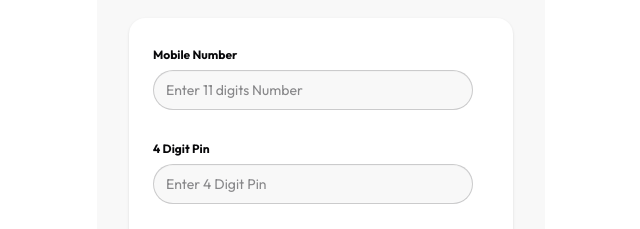
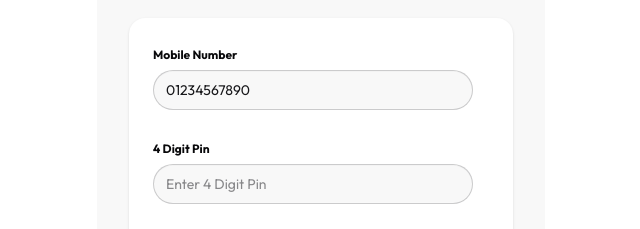
Before and after one commit to Mahabubislam50725/Payoo-Payment-System-App, a plain HTML site: page index.html in a window 1280 px wide. Shown: the part 214-443 px from the top of the page, 319-959 px from the left. Drawn offline with nearby package versions, Linux system fonts and the light colour scheme.

Commit message:
Complete

```diff
--- a/index.html
+++ b/index.html
@@ -36,7 +36,7 @@
       <div class="card-body">
         <fieldset class="fieldset">
           <label class="label text-neutral font-bold">Mobile Number</label>
-          <input id="login-input" type="text" maxlength="11" minlength="11" class="input rounded-full bg-base-200" placeholder="Enter 11 digits Number" />
+          <input id="login-input" type="text" maxlength="11" minlength="11" class="input rounded-full bg-base-200" value="01234567890" placeholder="Enter 11 digits Number" />
 
           <br>
           <label class="label text-neutral font-bold">4 Digit Pin</label>
```
